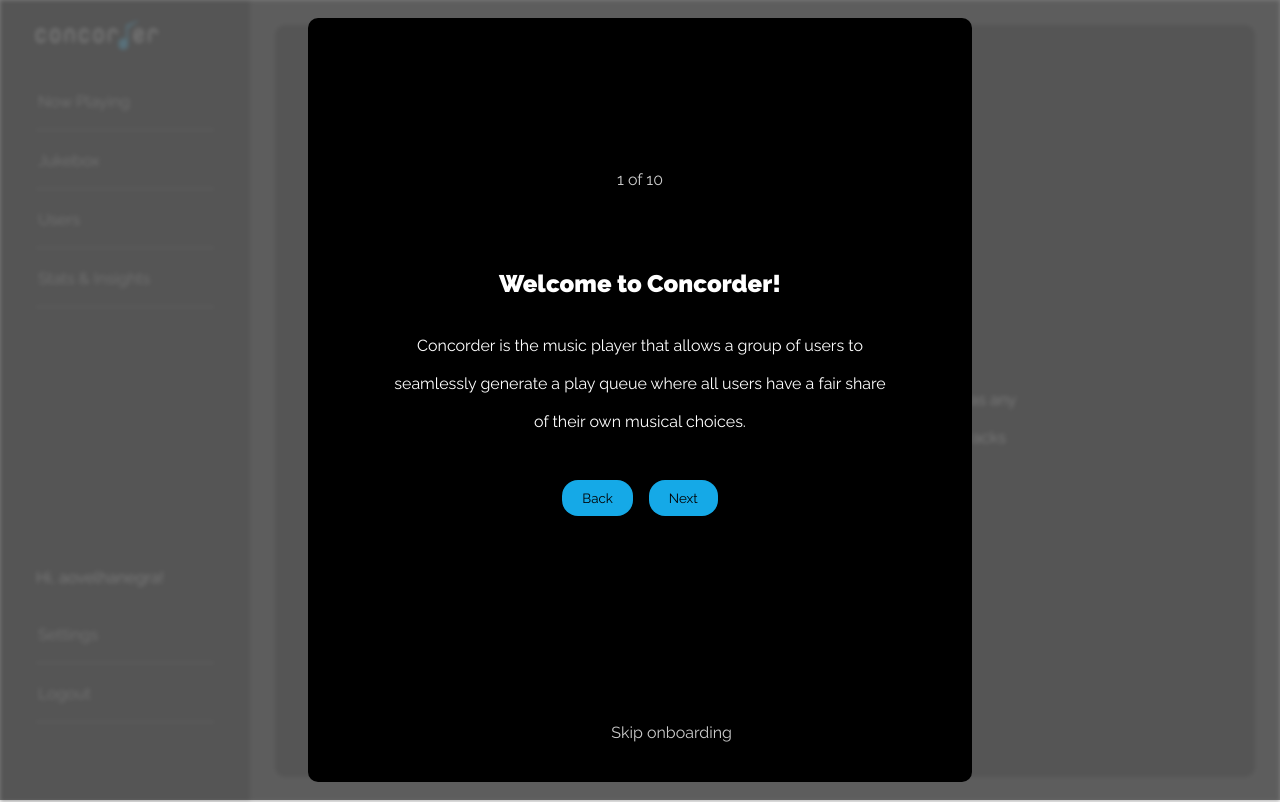
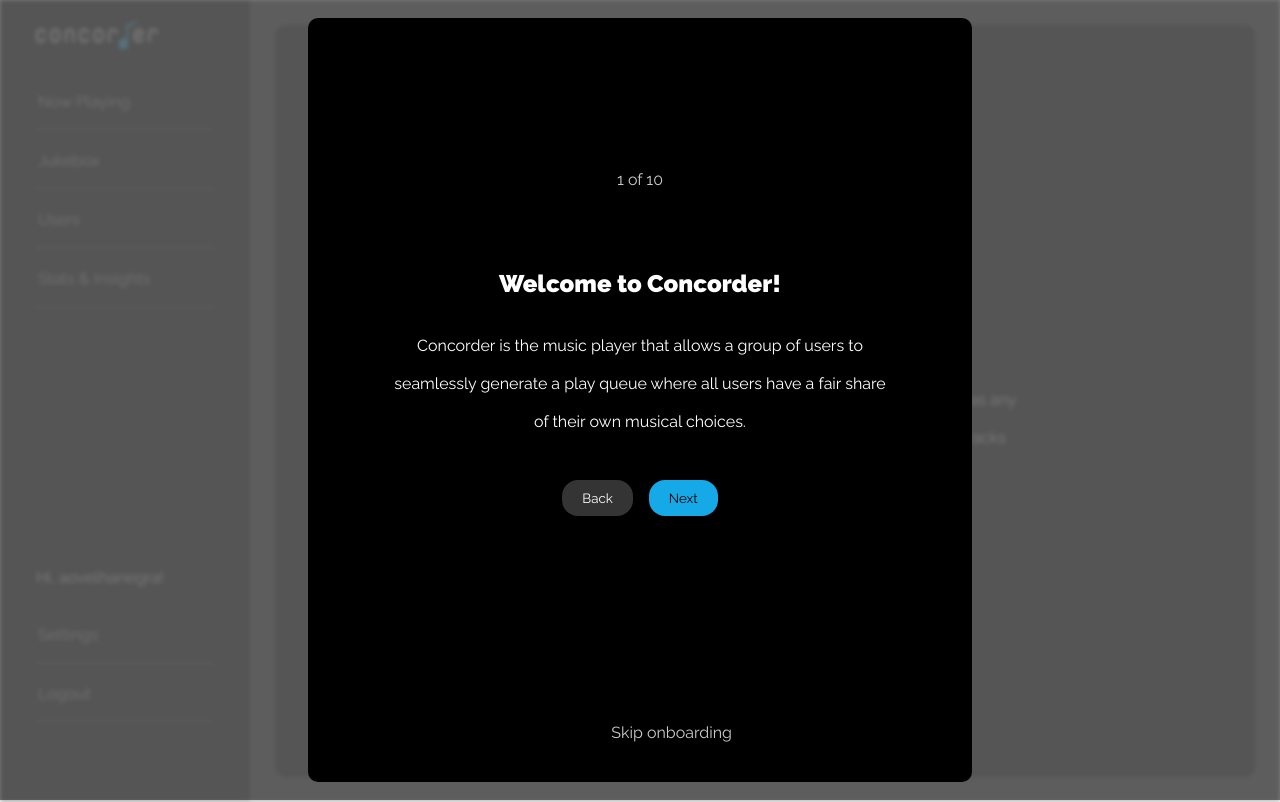
Before and after one commit to ElseLondon/concorder-host-client, a React (Create React App) app: page / in a window 1280 px wide. Built offline with nearby package versions, Linux system fonts and the light colour scheme.

Commit message:
changes padding to paddingTop and stlyes back button

```diff
--- a/src/components/OnboardingModalStepper.tsx
+++ b/src/components/OnboardingModalStepper.tsx
@@ -44,15 +44,15 @@ export default function OnboardingModalStepper(
         aria-describedby="modal-modal-description"
       >
         <Box sx={style}>
-          <p style={{ color: '#CCCCCC', padding: '20% 0px 0px 0px' }}>1 of 10</p>
+          <p style={{ color: '#CCCCCC', paddingTop: '20%' }}>1 of 10</p>
           {/* ModalContent */}
-          <div style={{ padding: '10% 0px 0px 0px' }}>
+          <div style={{ paddingTop: '10%' }}>
             <Header headerText={headerText}></Header>
             <div style={{ paddingTop: '3%' }}>
               <CopyText copyText={copyText}></CopyText>
             </div>
-            <div style={{ display: 'inline-flex', padding: '5% 0px 0px 0px' }}>
-              <PillButton buttonText={'Back'}></PillButton>
+            <div style={{ display: 'inline-flex', paddingTop: '5%' }}>
+              <PillButton back buttonText={'Back'}></PillButton>
               <div style={{ margin: '0.5rem', display: 'inline' }} />
               <PillButton buttonText={'Next'}></PillButton>
             </div>
--- a/src/components/PillButton.tsx
+++ b/src/components/PillButton.tsx
@@ -3,18 +3,20 @@ import styled from 'styled-components'
 
 interface PillButtonProps {
   buttonText: string
+  back?: boolean
 }
 
 export default function PillButton(props: PillButtonProps) {
-  return <StyledPillButton>{props.buttonText}</StyledPillButton>
+  return <StyledPillButton back={props.back || false}>{props.buttonText}</StyledPillButton>
 }
 
-const StyledPillButton = styled.button`
+const StyledPillButton = styled.button<{ back: boolean }>`
   margin: 0 auto;
   display: block;
+  border: none;
   background-color: #15a9e7;
-  border: none;
-  color: black;
+  background-color: ${(props) => (props.back ? '#343434' : '#15a9e7')};
+  color: ${(props) => (props.back ? 'white' : 'black')};
   padding: 10px 20px;
   text-align: center;
   text-decoration: none;
--- a/src/routes.tsx
+++ b/src/routes.tsx
@@ -21,7 +21,6 @@ export default function Routes() {
         style={{ filter: open ? 'blur(2px) opacity(33%)' : 'none' }}
       >
         <OnboardingModalStepper open={open} handleClose={handleClose} />
-
         <Route
           render={(props) => (
             <Layout {...props}>
```
